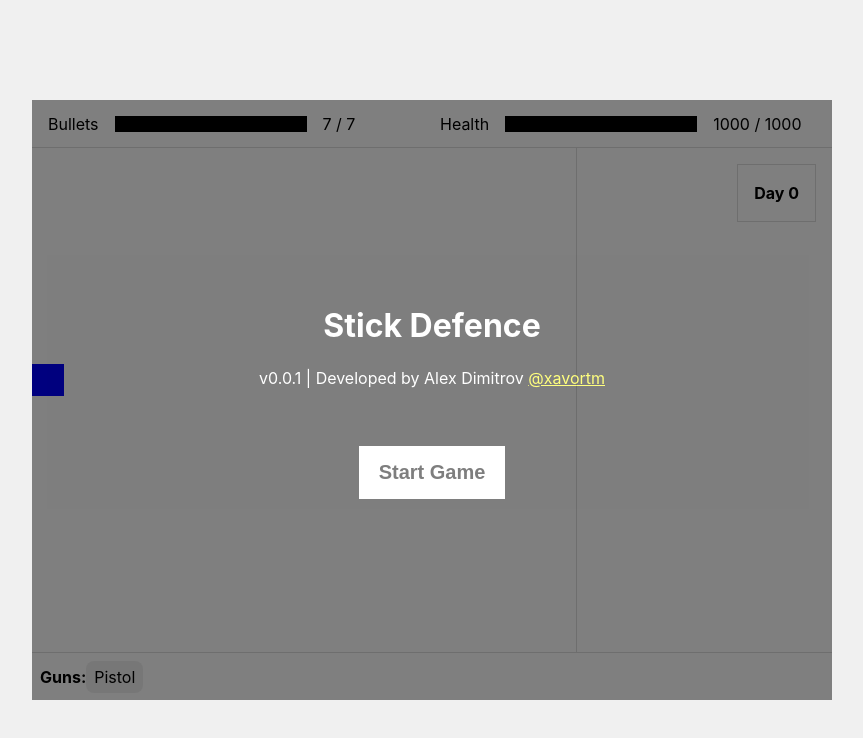
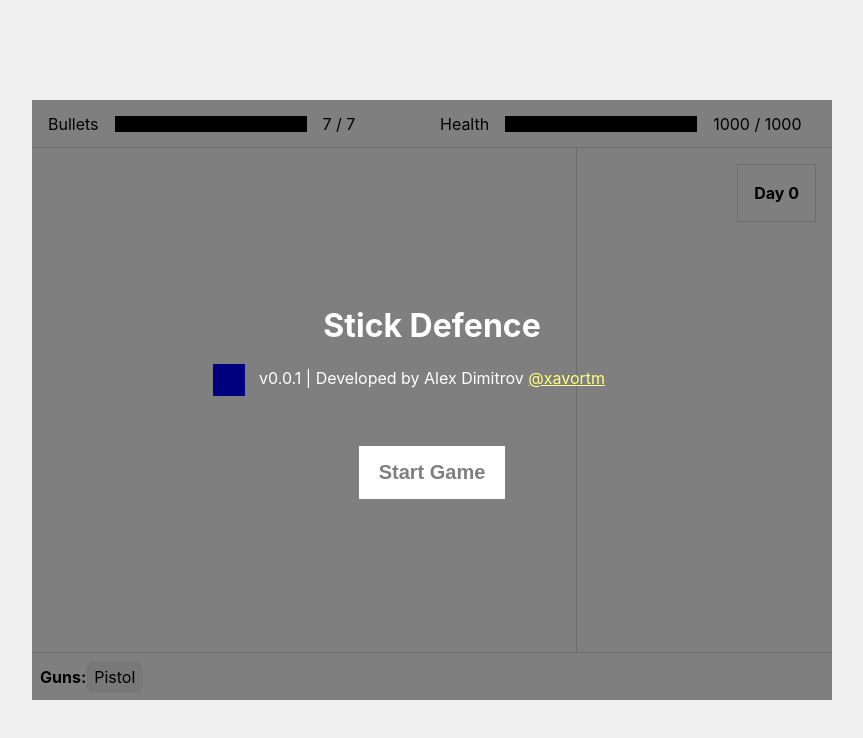
Before and after one commit to xavortm/stick-defence, a React (Create React App) app: page / in a window 1280 px wide. Shown: the top 738 px of the page, without its empty margins (208-1071 px from the left). Built offline with nearby package versions, Linux system fonts and the light colour scheme.

Commit message:
Add movement to an enemy

```diff
--- a/src/app/components/Scene/Attackers.tsx
+++ b/src/app/components/Scene/Attackers.tsx
@@ -25,6 +25,8 @@ export default function Attackers({ wave }: Atackers): JSX.Element {
 
   // Needed to maintain the class state inside setTimeout
   const canAttack = useRef(true);
+
+  const attackingAreaRef = useRef() as React.MutableRefObject<HTMLInputElement>;
 
   useEffect(() => {
     let reloading: number;
@@ -54,10 +56,17 @@ export default function Attackers({ wave }: Atackers): JSX.Element {
     }
   };
 
+  // Later update to working output from:
+  // attackingAreaRef.current.offsetWidth
+
   return (
-    <AttackingArea canAttack={canAttack.current} onClick={handleShotFired}>
+    <AttackingArea
+      ref={attackingAreaRef}
+      canAttack={canAttack.current}
+      onClick={handleShotFired}
+    >
       {/* I will have to do the days here as well. */}
-      <EnemyMan type="meele" />
+      <EnemyMan moveArea={543} type="meele" />
     </AttackingArea>
   );
 }
--- a/src/app/components/Spawns/EnemyMan.tsx
+++ b/src/app/components/Spawns/EnemyMan.tsx
@@ -1,10 +1,12 @@
 import React from 'react';
 
 import { EnemyManTypes } from './Man';
+import styled, { keyframes } from 'styled-components';
 
 type EnemyProps = {
   /** What type of an enemy should be loaded? */
   type: 'meele' | 'rifle';
+  moveArea: number;
 };
 
 /**
@@ -12,13 +14,13 @@ type EnemyProps = {
  * @param { type } 'meele' | 'rifle';
  * @returns JSX - Enemy of the given type.
  */
-export default function EnemyMan({ type }: EnemyProps): JSX.Element {
+export default function EnemyMan({ type, moveArea }: EnemyProps): JSX.Element {
   // Will overwrite the default value once we pick an enemy from the props.
   let Enemy: JSX.Element = <></>;
 
   switch (type) {
     case 'meele':
-      Enemy = <EnemyManTypes.Meele />;
+      Enemy = <EnemyManTypes.Meele time={15} moveArea={moveArea} />;
       break;
 
     default:
--- a/src/app/components/Spawns/Man/Meele.tsx
+++ b/src/app/components/Spawns/Man/Meele.tsx
@@ -1,6 +1,6 @@
 import React, { useContext, useState } from 'react';
 import EnemyInterface from '../EnemyInterface';
-import styled from 'styled-components';
+import styled, { keyframes } from 'styled-components';
 
 import { GameContext } from '../../../context/store';
 import { GunInterface } from '../../Shop/GunInterface';
@@ -16,7 +16,18 @@ const meeleConfig: EnemyInterface = {
 
 interface EnemyBoxInterface {
   isDead: boolean;
+  moveArea: number;
+  time: number;
 }
+
+const moveHorizintal = x => keyframes`
+    0% {
+        transform : translateX(0px)
+    }
+    100% {
+        transform : translateX(${x}px)
+    }
+`;
 
 const EnemyBox = styled.span<EnemyBoxInterface>`
   display: block;
@@ -25,9 +36,14 @@ const EnemyBox = styled.span<EnemyBoxInterface>`
 
   // Later to be updated with a sprite.
   background: ${props => (props.isDead ? 'red' : 'blue')};
+
+  animation: ${props => moveHorizintal(props.moveArea)} ${props => props.time}s
+    linear;
+  animation-fill-mode: both;
+  animation-play-state: ${props => (props.isDead ? 'paused' : 'playing')};
 `;
 
-export default function Meele(): JSX.Element {
+export default function Meele({ moveArea, time }): JSX.Element {
   const { state, dispatch } = useContext(GameContext);
   const [health, setHealth] = useState(meeleConfig.health);
   const [armor, setArmor] = useState(meeleConfig.armor);
@@ -48,5 +64,12 @@ export default function Meele(): JSX.Element {
     setHealth(health => health - damage);
   };
 
-  return <EnemyBox isDead={dead} onClick={handleClick} />;
+  return (
+    <EnemyBox
+      time={time}
+      moveArea={moveArea}
+      isDead={dead}
+      onClick={handleClick}
+    />
+  );
 }
```
